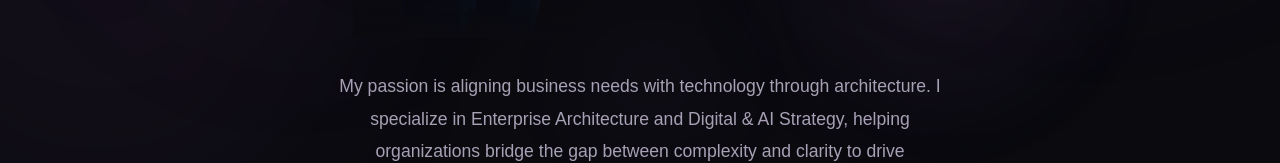
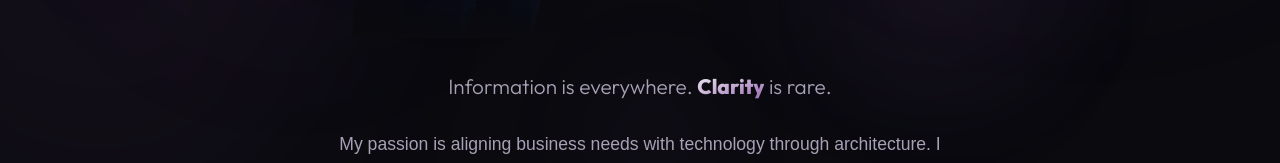
Before and after one commit to MW919/marcel-weigel-website, a Next.js app: page / in a window 1280 px wide. Shown: the part 550-713 px from the top of the page. Built offline with nearby package versions, Linux system fonts and the light colour scheme; no server answers; a web font is replaced by a local one.

Commit message:
Add files via upload

```diff
--- a/app/page.js
+++ b/app/page.js
@@ -68,12 +68,18 @@ export default async function HomePage() {
           </AnimatedSection>
           {/* Intro text + CTAs */}
           <div className="max-w-[620px] mx-auto text-center">
-            <AnimatedSection delay={0.3}>
+            <AnimatedSection delay={0.25}>
+              <p className="font-heading text-[clamp(1.05rem,2.2vw,1.3rem)] font-light leading-[1.6] text-brand-muted mb-6">
+                Information is everywhere.{' '}
+                <span className="font-extrabold bg-gradient-to-br from-brand-text to-accent-light bg-clip-text text-transparent">Clarity</span> is rare.
+              </p>
+            </AnimatedSection>
+            <AnimatedSection delay={0.4}>
               <p className="font-body text-[clamp(0.95rem,1.8vw,1.1rem)] leading-[1.85] text-brand-muted mb-7">
                 My passion is aligning business needs with technology through architecture. I specialize in Enterprise Architecture and Digital & AI Strategy, helping organizations bridge the gap between complexity and clarity to drive meaningful outcomes.
               </p>
             </AnimatedSection>
-            <AnimatedSection delay={0.45}>
+            <AnimatedSection delay={0.55}>
               <div className="flex gap-4 flex-wrap justify-center items-center">
                 <Link
                   href="/read"
```
